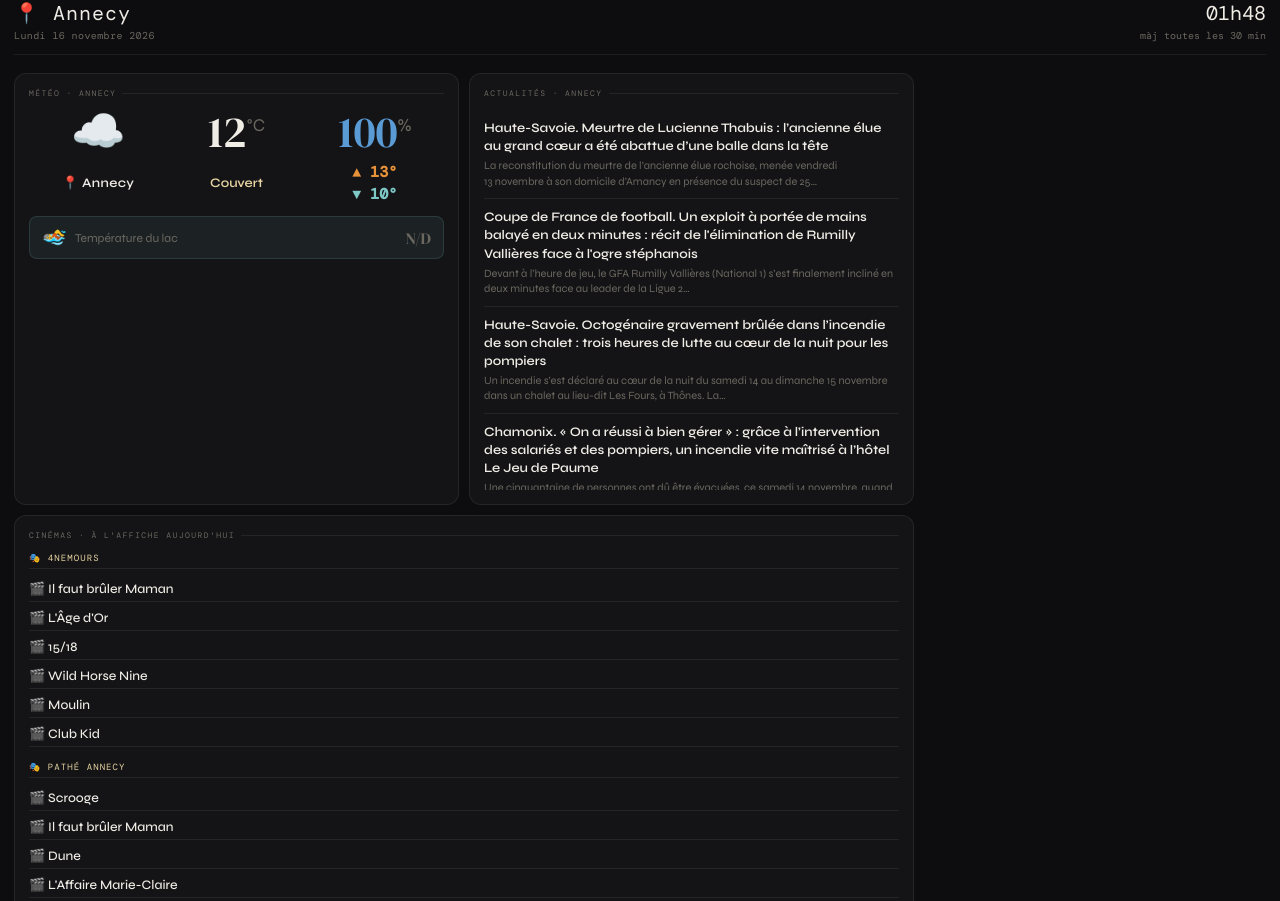
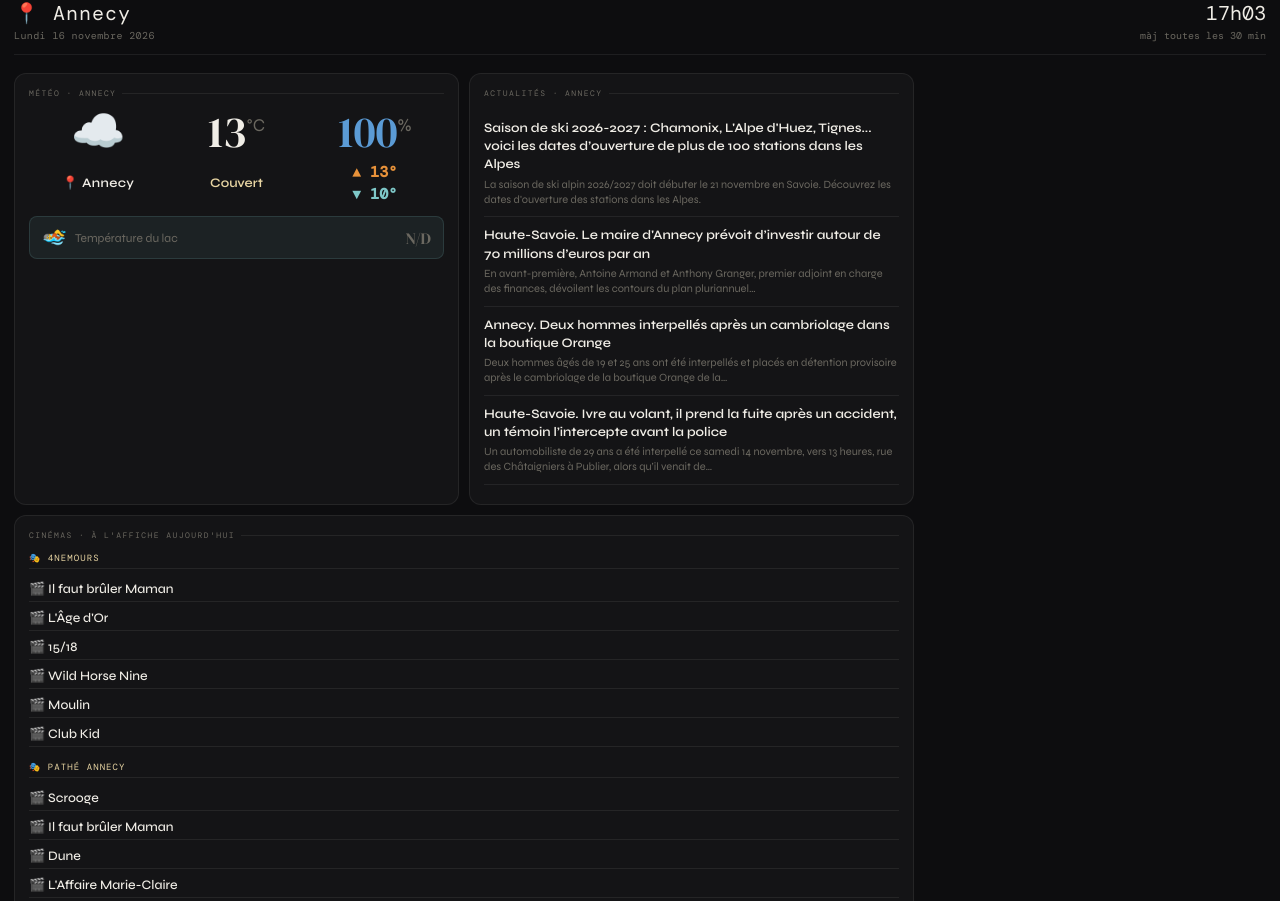
Before and after one commit to didiervarin/welcome_annecy, a plain HTML site: page index.html in a window 1280 px wide. Shown: the top 901 px of the page. Drawn offline with nearby package versions, Linux system fonts and the light colour scheme; a web font is replaced by a local one.

Commit message:
Dashboard Annecy mis à jour

```diff
--- a/index.html
+++ b/index.html
@@ -169,7 +169,7 @@
       <div class="header-sub">Lundi 16 novembre 2026</div>
     </div>
     <div>
-      <div class="header-time">01h48</div>
+      <div class="header-time">17h03</div>
       <div class="header-date">màj toutes les 30 min</div>
     </div>
   </div>
@@ -182,7 +182,7 @@
 
     <div class="meteo-grid">
       <div class="meteo-cell meteo-icon">☁️</div>
-      <div class="meteo-cell meteo-temp"><span>12</span><sup>°C</sup></div>
+      <div class="meteo-cell meteo-temp"><span>13</span><sup>°C</sup></div>
       <div class="meteo-cell meteo-rain-val"><span>100</span><sup>%</sup></div>
 
       <div class="meteo-cell meteo-lieu">📍 Annecy</div>
@@ -199,37 +199,37 @@
     <div class="card">
       <div class="card-label">Actualités · Annecy</div>
       <div class="news-list">
-        <a class="news-item" href="https://www.ledauphine.com/faits-divers-justice/2026/11/15/meurtre-de-lucienne-thabuis-l-ancienne-elue-au-grand-coeur-a-ete-abattue-d-une-balle-dans-la-tete" target="_blank" rel="noopener">
-          <div class="news-title">Haute-Savoie. Meurtre de Lucienne Thabuis : l’ancienne élue au grand cœur a été abattue d’une balle dans la tête</div>
-          <div class='news-summary'>La reconstitution du meurtre de l’ancienne élue rochoise, menée vendredi 13 novembre à son domicile d’Amancy en présence du suspect de 25…</div>
+        <a class="news-item" href="https://www.ledauphine.com/montagne/2026/10/01/saison-de-ski-2026-2027-les-dates-d-ouverture-des-stations-dans-les-alpes" target="_blank" rel="noopener">
+          <div class="news-title">Saison de ski 2026-2027 : Chamonix, L'Alpe d'Huez, Tignes... voici les dates d’ouverture de plus de 100 stations dans les Alpes</div>
+          <div class='news-summary'>La saison de ski alpin 2026/2027 doit débuter le 21 novembre en Savoie. Découvrez les dates d'ouverture des stations dans les Alpes.</div>
         </a>
-        <a class="news-item" href="https://www.ledauphine.com/sport/2026/11/15/rumilly-vallieres-passe-tout-pres-face-aux-verts" target="_blank" rel="noopener">
-          <div class="news-title">Coupe de France de football. Un exploit à portée de mains balayé en deux minutes : récit de l'élimination de Rumilly Vallières face à l'ogre stéphanois</div>
-          <div class='news-summary'>Devant à l’heure de jeu, le GFA Rumilly Vallières (National 1) s’est finalement incliné en deux minutes face au leader de la Ligue 2…</div>
+        <a class="news-item" href="https://www.ledauphine.com/economie/2026/11/16/le-maire-d-annecy-prevoit-d-investir-autour-de-70-millions-d-euros-par-an" target="_blank" rel="noopener">
+          <div class="news-title">Haute-Savoie. Le maire d'Annecy prévoit d’investir autour de 70 millions d’euros par an</div>
+          <div class='news-summary'>En avant-première, Antoine Armand et Anthony Granger, premier adjoint en charge des finances, dévoilent les contours du plan pluriannuel…</div>
         </a>
-        <a class="news-item" href="https://www.ledauphine.com/faits-divers-justice/2026/11/15/octogenaire-gravement-brulee-dans-l-incendie-de-son-chalet-trois-heures-de-lutte-au-coeur-de-la-nuit-pour-les-pompiers" target="_blank" rel="noopener">
-          <div class="news-title">Haute-Savoie. Octogénaire gravement brûlée dans l’incendie de son chalet : trois heures de lutte au cœur de la nuit pour les pompiers</div>
-          <div class='news-summary'>Un incendie s’est déclaré au cœur de la nuit du samedi 14 au dimanche 15 novembre dans un chalet au lieu-dit Les Fours, à Thônes. La…</div>
+        <a class="news-item" href="https://www.ledauphine.com/faits-divers-justice/2026/11/16/deux-hommes-interpelles-apres-un-cambriolage-dans-la-boutique-orange" target="_blank" rel="noopener">
+          <div class="news-title">Annecy. Deux hommes interpellés après un cambriolage dans la boutique Orange</div>
+          <div class='news-summary'>Deux hommes âgés de 19 et 25 ans ont été interpellés et placés en détention provisoire après le cambriolage de la boutique Orange de la…</div>
         </a>
-        <a class="news-item" href="https://www.ledauphine.com/faits-divers-justice/2026/11/15/on-a-reussi-a-bien-gerer-grace-a-l-intervention-des-salaries-et-des-pompiers-un-incendie-vite-maitrise-a-l-hotel-le-jeu-de-paume" target="_blank" rel="noopener">
-          <div class="news-title">Chamonix. « On a réussi à bien gérer » : grâce à l’intervention des salariés et des pompiers, un incendie vite maîtrisé à l’hôtel Le Jeu de Paume</div>
-          <div class='news-summary'>Une cinquantaine de personnes ont dû être évacuées, ce samedi 14 novembre, quand le coffret électrique de l’hôtel a pris feu. Désormais,…</div>
+        <a class="news-item" href="https://www.ledauphine.com/faits-divers-justice/2026/11/16/ivre-au-volant-il-prend-la-fuite-apres-un-accident-un-temoin-l-intercepte-avant-la-police" target="_blank" rel="noopener">
+          <div class="news-title">Haute-Savoie. Ivre au volant, il prend la fuite après un accident, un témoin l’intercepte avant la police</div>
+          <div class='news-summary'>Un automobiliste de 29 ans a été interpellé ce samedi 14 novembre, vers 13 heures, rue des Châtaigniers à Publier, alors qu’il venait de…</div>
         </a>
-        <a class="news-item" href="https://www.ledauphine.com/faits-divers-justice/2026/11/15/un-etudiant-condamne-pour-avoir-lance-un-baton-en-direction-des-gendarmes-lors-de-la-mobilisation-lyceenne" target="_blank" rel="noopener">
-          <div class="news-title">Haute-Savoie. Un étudiant condamné pour avoir lancé un bâton en direction des gendarmes, lors de la mobilisation lycéenne</div>
-          <div class='news-summary'>Le fameux « effet de groupe ».</div>
+        <a class="news-item" href="https://www.ledauphine.com/sport/2026/11/16/dopage-le-haut-savoyard-axel-fournival-suspendu-deux-ans-apres-un-controle-positif-a-l-heptaminol" target="_blank" rel="noopener">
+          <div class="news-title">Athlétisme. Dopage : le Haut-Savoyard Axel Fournival suspendu deux ans après un contrôle positif à l’heptaminol</div>
+          <div class='news-summary'>Le pistard d’Ambilly Axel Fournival (25 ans, Entente Athlétique de l’Arve) a été contrôlé positif à l’heptaminol.</div>
         </a>
-        <a class="news-item" href="https://www.ledauphine.com/faits-divers-justice/2026/11/15/il-partage-avec-son-ex-belle-fille-des-videos-intimes-de-sa-mere" target="_blank" rel="noopener">
-          <div class="news-title">Haute-Savoie. Il partage avec son ex-belle-fille des vidéos intimes de sa mère</div>
-          <div class='news-summary'>Un cran de plus dans l’abject. L’affaire de corruption de mineurs dont était saisi le tribunal judiciaire d’Annecy, mardi 10 novembre, a…</div>
+        <a class="news-item" href="https://www.ledauphine.com/politique/2026/11/16/le-nouvel-ehpad-du-val-des-usses-un-investissement-de-12-25-m" target="_blank" rel="noopener">
+          <div class="news-title">Frangy. Le nouvel Ehpad du Val des Usses, un investissement de 12,25 M€</div>
+          <div class='news-summary'>Inauguré ce vendredi 13 novembre, le nouvel établissement d’hébergement pour personnes âgées dépendantes (Ehpad) du Val des Usses…</div>
         </a>
-        <a class="news-item" href="https://www.ledauphine.com/faits-divers-justice/2026/11/15/apres-avoir-tire-pres-des-habitations-ce-chasseur-risque-5-000-euros-d-amende" target="_blank" rel="noopener">
-          <div class="news-title">Haute-Savoie. Après avoir tiré près des habitations, ce chasseur risque 5 000 euros d’amende</div>
-          <div class='news-summary'>Le prévenu avait abattu un jeune cerf à l’hiver 2022 depuis la propriété d’un de ses amis à Nancy-sur-Cluses, ce qui avait choqué une…</div>
+        <a class="news-item" href="https://www.ledauphine.com/faits-divers-justice/2026/11/16/ivre-chez-son-ex-compagne-il-ne-respectait-pas-la-mesure-d-eloignement" target="_blank" rel="noopener">
+          <div class="news-title">Annecy. Ivre chez son ex-compagne, il ne respectait pas la mesure d’éloignement</div>
+          <div class='news-summary'>Un Annécien de 41 ans a été interpellé samedi 14 novembre à 8 h 15, à la suite d’un appel au 17 pour un différend conjugal.</div>
         </a>
-        <a class="news-item" href="https://www.ledauphine.com/sport/2026/11/15/fc-annecy-yahi-le-charbonneur" target="_blank" rel="noopener">
-          <div class="news-title">Football - Coupe de France. « Je suis un bosseur, c’est dans mes gênes depuis tout petit » : qui est Adam Yahi, buteur providentiel arrivé au FC Annecy à l'âge de 5 ans ?</div>
-          <div class='news-summary'>Le FC Annecy s’est appuyé sur la détermination de son jeune buteur Adam Yahi (22 ans), formé au club et auteur de son premier but avec les…</div>
+        <a class="news-item" href="https://www.ledauphine.com/societe/2026/11/16/hebergements-surfrequentation-mauvaises-pratiques-une-charte-du-tour-du-mont-blanc-signee-en-decembre-pour-reguler-l-itineraire" target="_blank" rel="noopener">
+          <div class="news-title">Haute-Savoie. Hébergements, surfréquentation, bagages : une charte du Tour du Mont-Blanc signée en décembre pour réguler l'itinéraire</div>
+          <div class='news-summary'>Le sujet a été lancé dès la fin de l’été.</div>
         </a></div>
     </div>
 
@@ -242,8 +242,8 @@
   </div>
 
   <div class="footer">
-    <div class="footer-info">Générée le lundi 16 novembre 2026 à 01h48</div>
-    <div class="footer-info">Prochaine mise à jour dans ~12 min</div>
+    <div class="footer-info">Générée le lundi 16 novembre 2026 à 17h03</div>
+    <div class="footer-info">Prochaine mise à jour dans ~27 min</div>
   </div>
 
 </body>
```
